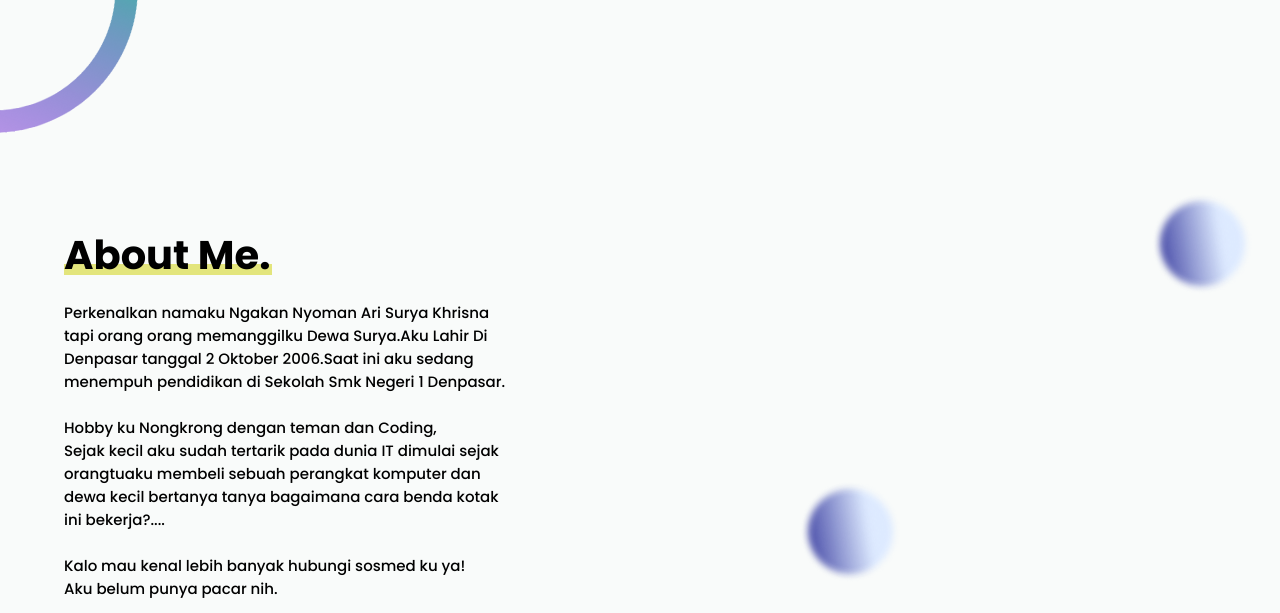
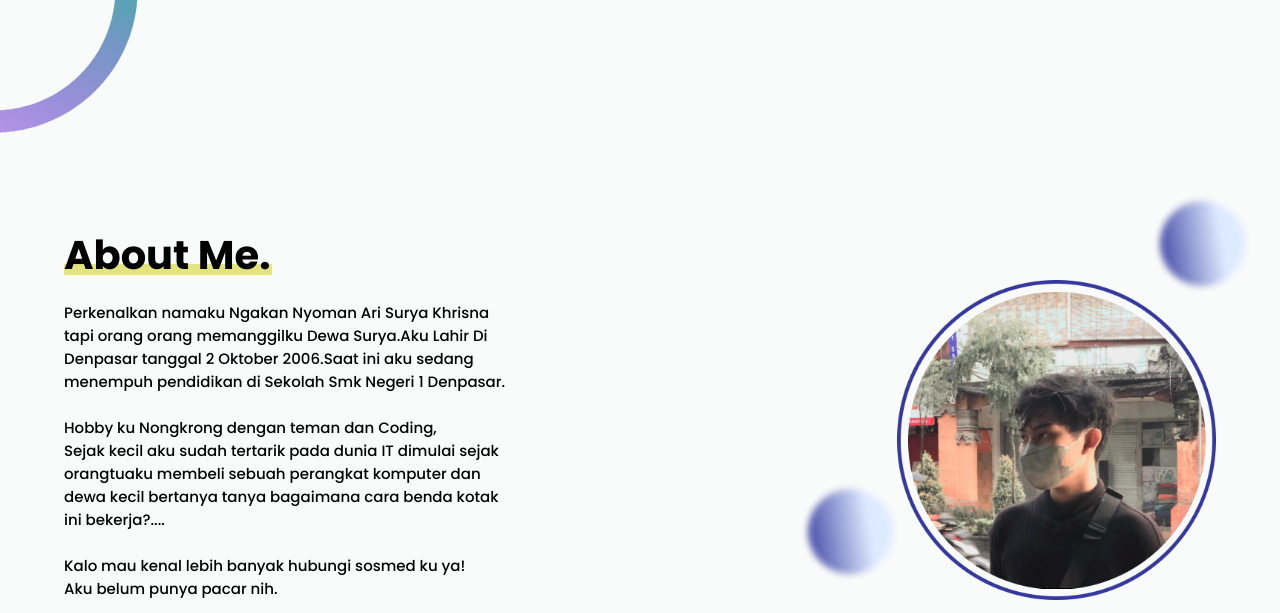
Before and after one commit to arisuryaa/Tugas-PWPB, a plain HTML site: page index.html in a window 1280 px wide. Shown: the part 479-1092 px from the top of the page. Drawn offline with nearby package versions, Linux system fonts and the light colour scheme; the site is published under a folder, as on GitHub Pages, so addresses that start at the root find nothing.

Commit message:
Update index.html
foto ketinggalan hehe

```diff
--- a/index.html
+++ b/index.html
@@ -68,7 +68,7 @@
               <a href=""><i class="fa-brands fa-twitter"></i></a>
             </div>
           </div>
-          <img class="" data-aos="fade-left" data-aos-duration="1000" src="/img/fotoDiri.png" width="" height="320rem" alt="" />
+          <img class="" data-aos="fade-left" data-aos-duration="1000" src="./img/fotoDiri.png" width="" height="320rem" alt="" />
         </div>
       </div>
     </section>
```
